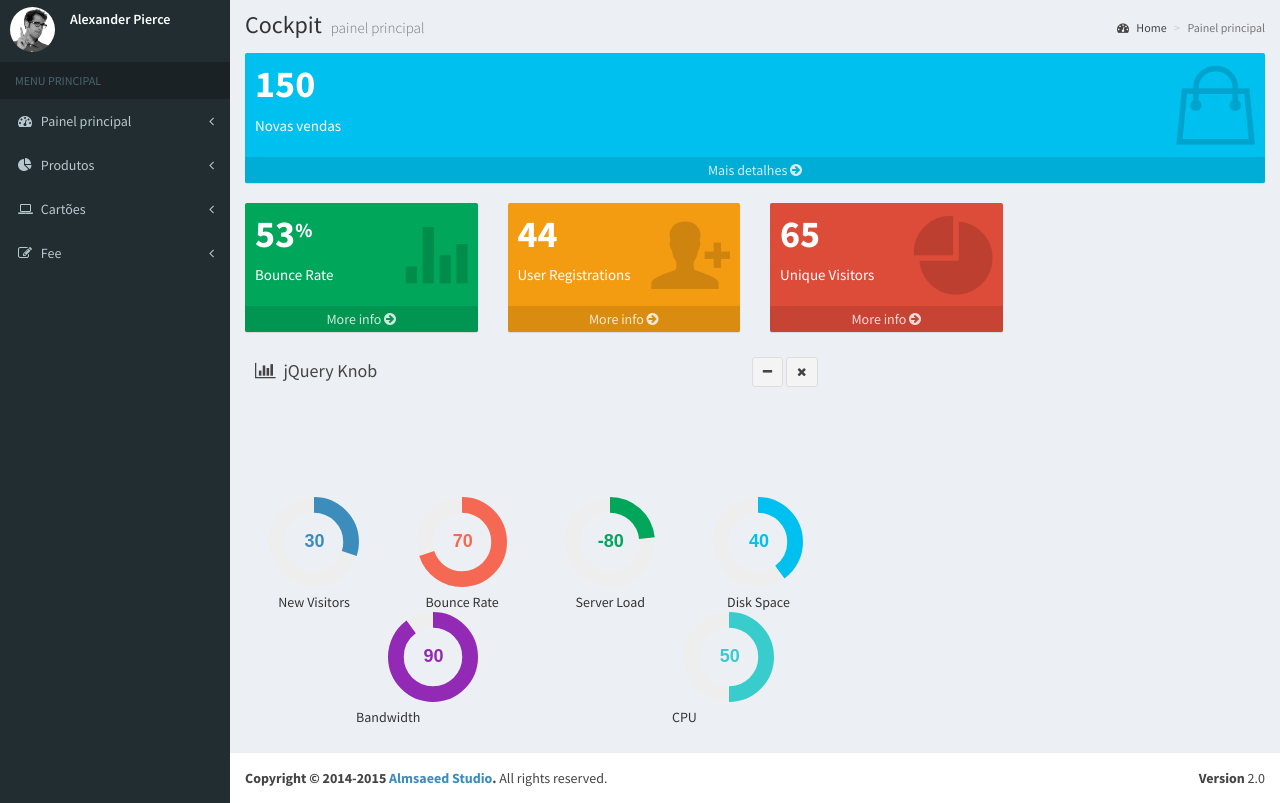
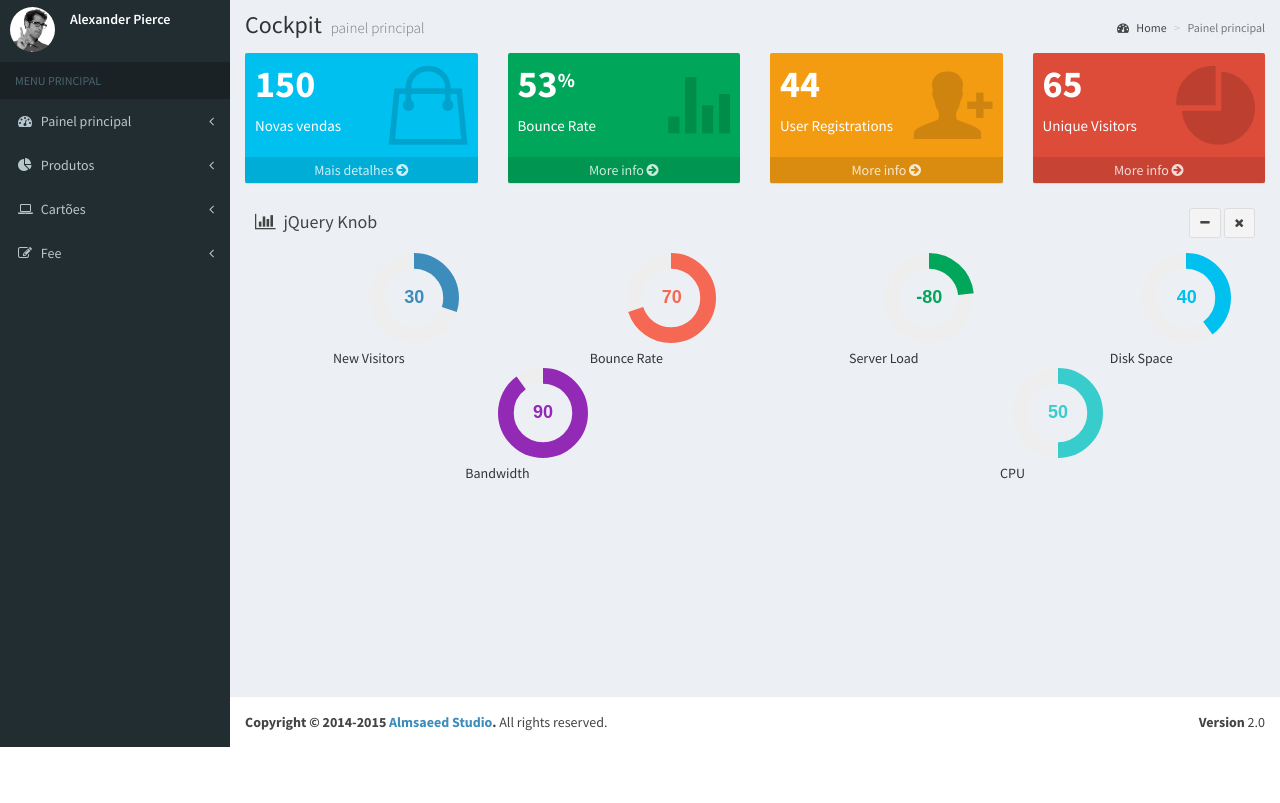
Before and after one commit to juliosmelo/soldo, a website: page index.html in a window 1280 px wide. Shown: the part 53-856 px from the top of the page. After the commit the page ends 800 px from the top, so only its background shows below. Drawn offline with nearby package versions, Linux system fonts and the light colour scheme; a script that the page names is missing.

Commit message:
large content

```diff
--- a/index.html
+++ b/index.html
@@ -153,7 +153,7 @@
         <section class="content">
           <!-- Small boxes (Stat box) -->
           <div class="row">
-            <div class="col-md-12">
+            <div class="col-lg-3 col-xs-6">
               <!-- small box -->
               <div class="small-box bg-aqua">
                 <div class="inner">
@@ -209,7 +209,7 @@
           <!-- Main row -->
           <div class="row">
             <!-- Left col -->
-            <section class="col-lg-7 connectedSortable">
+            <section class="col-md-12 connectedSortable">
 
                 <div class="box-header">
                   <i class="fa fa-bar-chart-o"></i>
```
